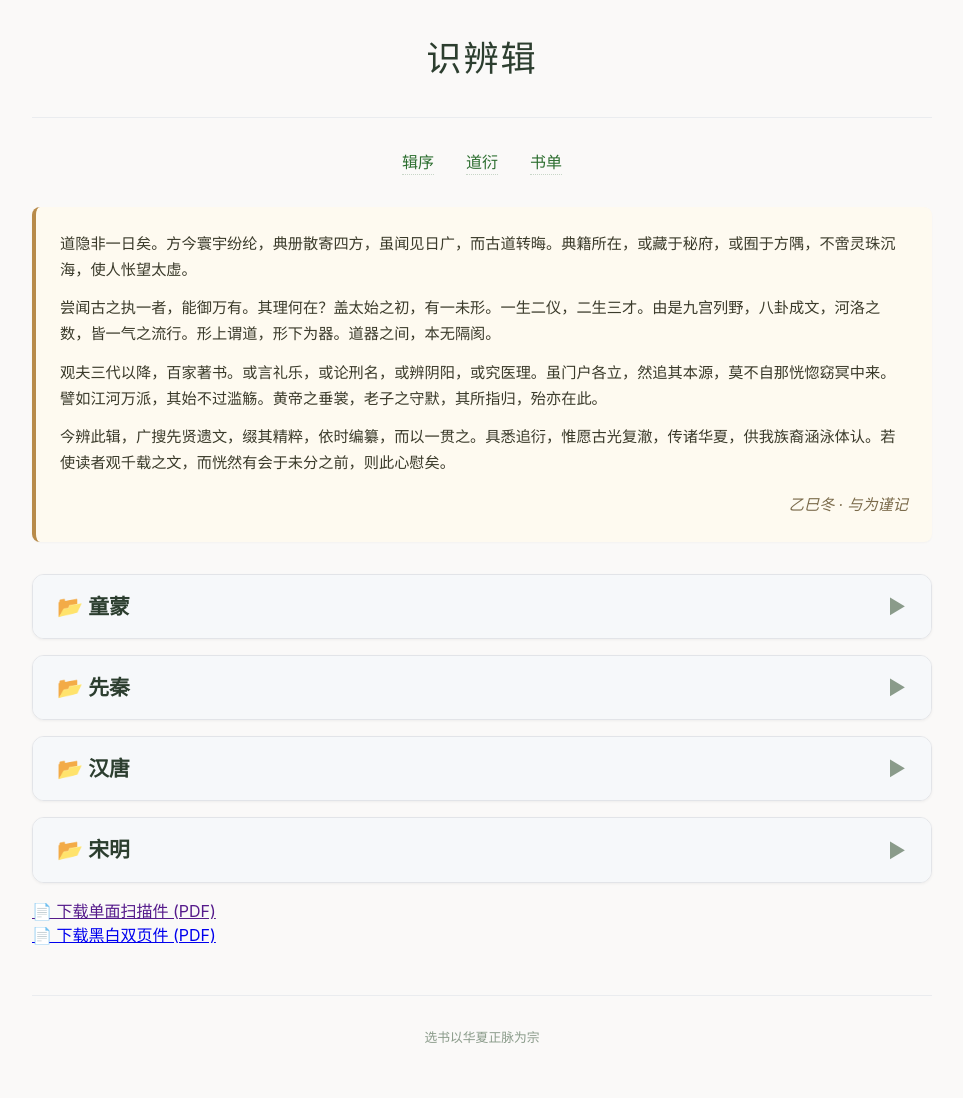
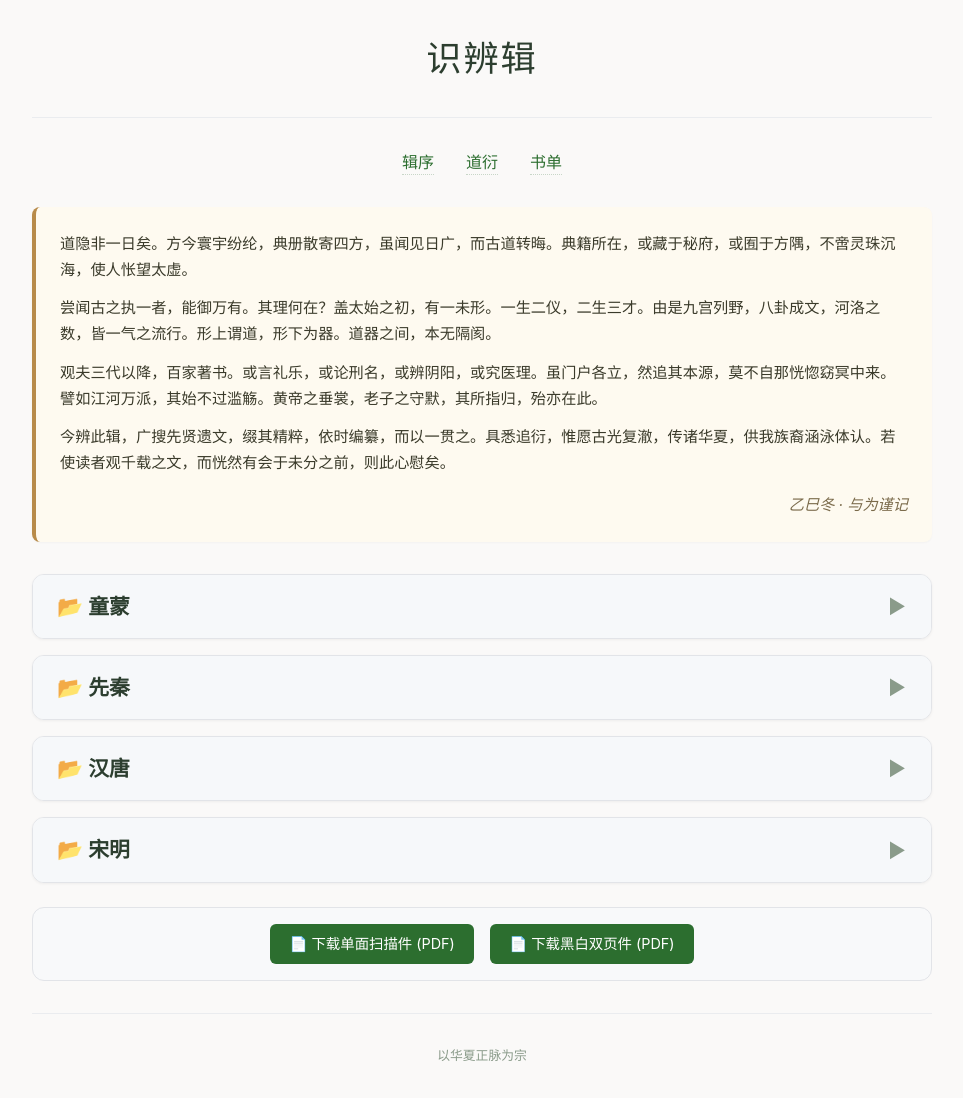
Before and after one commit to chixiao994/chixiao994.github.io, a Jekyll site: the page shibianji/index.html, which Jekyll copies as it is, in a window 1280 px wide. Shown: the whole page, without its empty margins (158-1121 px from the left). Built offline with Jekyll 4.4.1, drawn with Linux system fonts in a browser that asks for light colours.

Commit message:
Update index.html

```diff
--- a/shibianji/index.html
+++ b/shibianji/index.html
@@ -5,7 +5,12 @@
     <meta name="viewport" content="width=device-width, initial-scale=1.0, user-scalable=yes">
     <title>识辨辑 · 古籍解读与知识重构</title>
     <style>
-        * { margin: 0; padding: 0; box-sizing: border-box; }
+        * {
+            margin: 0;
+            padding: 0;
+            box-sizing: border-box;
+        }
+
         body {
             font-family: -apple-system, BlinkMacSystemFont, "Segoe UI", Roboto, "Helvetica Neue", sans-serif;
             background-color: #faf9f8;
@@ -13,7 +18,12 @@
             line-height: 1.5;
             padding: 2rem 1rem;
         }
-        .container { max-width: 900px; margin: 0 auto; }
+
+        .container {
+            max-width: 900px;
+            margin: 0 auto;
+        }
+
         .header {
             text-align: center;
             margin-bottom: 2rem;
@@ -28,12 +38,14 @@
             margin-bottom: 0.5rem;
             color: #2c3e2f;
         }
+
         .header p {
             font-size: 0.95rem;
             color: #5a6e5a;
             max-width: 600px;
             margin: 0 auto;
         }
+
         .nav {
             display: flex;
             justify-content: center;
@@ -41,15 +53,18 @@
             margin-bottom: 2rem;
             flex-wrap: wrap;
         }
+
         .nav a {
             text-decoration: none;
             color: #2c6e2f;
             font-weight: 500;
             border-bottom: 1px dotted #c8d6c8;
         }
+
         .nav a:hover {
             border-bottom-color: #2c6e2f;
         }
+
         .preface {
             background: #fefaf0;
             border-left: 4px solid #b88b4a;
@@ -61,13 +76,18 @@
             border-radius: 8px;
             box-shadow: 0 1px 2px rgba(0,0,0,0.03);
         }
-        .preface p { margin-bottom: 0.8rem; }
+
+        .preface p {
+            margin-bottom: 0.8rem;
+        }
+
         .preface .signature {
             text-align: right;
             margin-top: 1rem;
             font-style: italic;
             color: #7a6a4a;
         }
+
         .timeline-item {
             background: white;
             border-radius: 12px;
@@ -76,6 +96,7 @@
             border: 1px solid #e2e4e8;
             overflow: hidden;
         }
+
         .era-header {
             background: #f6f8fa;
             padding: 1rem 1.5rem;
@@ -88,24 +109,40 @@
             transition: background 0.2s;
             user-select: none;
         }
-        .era-header:hover { background: #edf0f3; }
-        .era-name { color: #2c3e2f; }
+
+        .era-header:hover {
+            background: #edf0f3;
+        }
+
+        .era-name {
+            color: #2c3e2f;
+        }
+
         .toggle-icon {
             font-size: 1.2rem;
             color: #8a9b8a;
             transition: transform 0.2s;
         }
-        .timeline-item.collapsed .toggle-icon { transform: rotate(-90deg); }
+
+        .timeline-item.collapsed .toggle-icon {
+            transform: rotate(-90deg);
+        }
+
         .books-container {
             padding: 0.5rem 1.5rem 1.5rem 1.5rem;
             border-top: 1px solid #eaecef;
         }
-        .timeline-item.collapsed .books-container { display: none; }
+
+        .timeline-item.collapsed .books-container {
+            display: none;
+        }
+
         .book-list {
             display: flex;
             flex-wrap: wrap;
             gap: 0.6rem 1rem;
         }
+
         .book-list a {
             text-decoration: none;
             color: #2c6e2f;
@@ -113,25 +150,76 @@
             border-bottom: 1px dotted #c8d6c8;
             transition: color 0.1s, border-color 0.1s;
         }
+
         .book-list a:hover {
             color: #1a4a1c;
             border-bottom-color: #2c6e2f;
         }
+
+        /* 下载区域样式 */
+        .download-section {
+            margin: 1.5rem 0 1rem;
+            padding: 1rem;
+            background: #f8f9fa;
+            border-radius: 12px;
+            text-align: center;
+            border: 1px solid #e2e4e8;
+        }
+
+        .download-buttons {
+            display: flex;
+            flex-wrap: wrap;
+            justify-content: center;
+            gap: 1rem;
+        }
+
+        .download-btn {
+            display: inline-block;
+            background-color: #2c6e2f;
+            color: white;
+            padding: 0.6rem 1.2rem;
+            border-radius: 6px;
+            text-decoration: none;
+            border: none;
+            font-size: 0.9rem;
+            transition: background-color 0.2s;
+        }
+
+        .download-btn:hover {
+            background-color: #1a4a1c;
+        }
+
         .footer {
-            margin-top: 3rem;
+            margin-top: 2rem;
             text-align: center;
             font-size: 0.8rem;
             color: #8a9b8a;
             border-top: 1px solid #eaecef;
             padding-top: 2rem;
         }
-        .footer a { color: #4a6e4a; text-decoration: none; }
+
         @media (max-width: 600px) {
-            body { padding: 1rem; }
-            .era-header { padding: 0.75rem 1rem; font-size: 1.1rem; }
-            .books-container { padding: 0.5rem 1rem 1rem 1rem; }
-            .preface { padding: 1rem; font-size: 0.85rem; }
-            .nav { gap: 1rem; }
+            body {
+                padding: 1rem;
+            }
+            .era-header {
+                padding: 0.75rem 1rem;
+                font-size: 1.1rem;
+            }
+            .books-container {
+                padding: 0.5rem 1rem 1rem 1rem;
+            }
+            .preface {
+                padding: 1rem;
+                font-size: 0.85rem;
+            }
+            .nav {
+                gap: 1rem;
+            }
+            .download-buttons {
+                flex-direction: column;
+                align-items: center;
+            }
         }
     </style>
 </head>
@@ -157,16 +245,15 @@
 
     <div id="timeline"></div>
 
-    <div class="download">
-        <a href="">📄 下载单面扫描件 (PDF)</a>
-    </div>
-
-    <div class="download">
-        <a href="https://pan.baidu.com/s/12zDU1ar8imSCkN-O9DKPDg?pwd=vps1">📄 下载黑白双页件 (PDF)</a>
+    <div class="download-section">
+        <div class="download-buttons">
+            <a href="" class="download-btn">📄 下载单面扫描件 (PDF)</a>
+            <a href="https://pan.baidu.com/s/12zDU1ar8imSCkN-O9DKPDg?pwd=vps1" class="download-btn">📄 下载黑白双页件 (PDF)</a>
+        </div>
     </div>
 
     <div class="footer">
-        <p>选书以华夏正脉为宗</p>
+        <p>以华夏正脉为宗</p>
     </div>
 </div>
 
@@ -363,9 +450,14 @@
     const booksData = {};
     for (const era of eras) {
         const groups = booksDataRaw[era];
-        if (!groups) { booksData[era] = []; continue; }
+        if (!groups) {
+            booksData[era] = [];
+            continue;
+        }
         let flat = [];
-        for (const group of groups) flat = flat.concat(group.books);
+        for (const group of groups) {
+            flat = flat.concat(group.books);
+        }
         booksData[era] = flat;
     }
 
```
